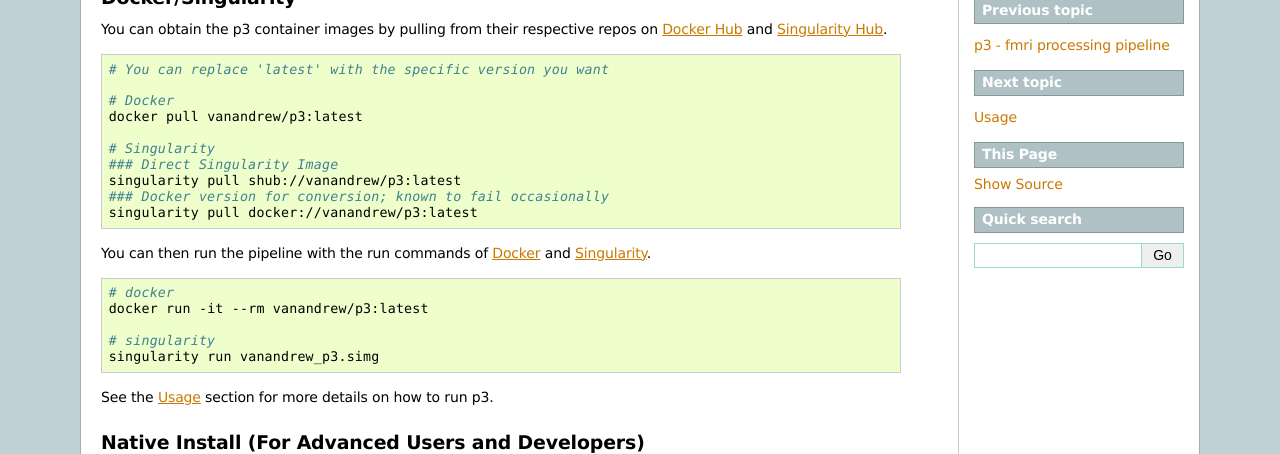
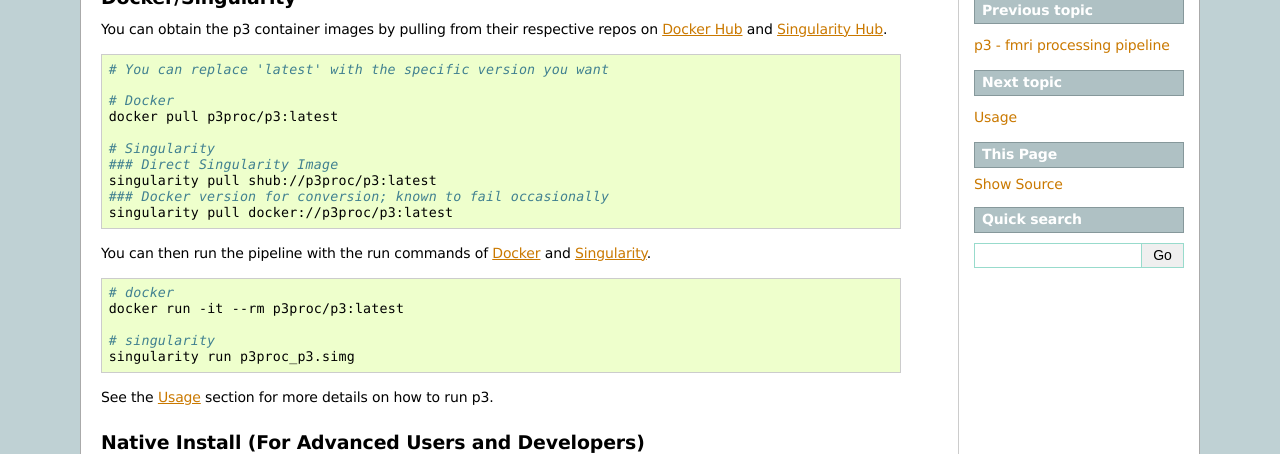
Before and after one commit to p3proc/p3, a Sphinx documentation site: the page built from docs/user/install.rst, in a window 1280 px wide. Shown: the part 192-646 px from the top of the page. Built offline with Sphinx 7.4.7, drawn with Linux system fonts in a browser that asks for light colours.

Commit message:
update docker tags in docs

```diff
--- a/docs/index.rst
+++ b/docs/index.rst
@@ -38,7 +38,7 @@ If you are using the Docker_ version of p3, the command is:
     docker run -it --rm \
         -v [BIDS directory]:/dataset \
         -v [output directory]:/output \
-        vanandrew/p3 /dataset /output
+        p3proc/p3 /dataset /output
 
 where **[BIDS directory]** and **[output directory]** are paths on the host
 system to the BIDS dataset and output directory respectively.
@@ -50,7 +50,7 @@ If you are using the Singularity_ version of p3, the command is:
     singularity run \
         -B [BIDS directory]:/dataset \
         -B [output directory]:/output \
-        vanandrew_p3.simg /dataset /output
+        p3_proc_p3.simg /dataset /output
 
 where **vanandrew_p3.simg** is replaced with the singularity image filename.
 
--- a/docs/user/install.rst
+++ b/docs/user/install.rst
@@ -17,23 +17,23 @@ You can obtain the p3 container images by pulling from their respective repos on
     # You can replace 'latest' with the specific version you want
 
     # Docker
-    docker pull vanandrew/p3:latest
+    docker pull p3proc/p3:latest
 
     # Singularity
     ### Direct Singularity Image
-    singularity pull shub://vanandrew/p3:latest
+    singularity pull shub://p3proc/p3:latest
     ### Docker version for conversion; known to fail occasionally
-    singularity pull docker://vanandrew/p3:latest
+    singularity pull docker://p3proc/p3:latest
 
 You can then run the pipeline with the run commands of Docker_ and Singularity_.
 
 .. code:: bash
 
     # docker
-    docker run -it --rm vanandrew/p3:latest
+    docker run -it --rm p3proc/p3:latest
 
     # singularity
-    singularity run vanandrew_p3.simg
+    singularity run p3proc_p3.simg
 
 See the :ref:`Usage` section for more details on how to run p3.
 
```
Also changed, not shown: docs/user/usage.rst (+4 -4 lines).
